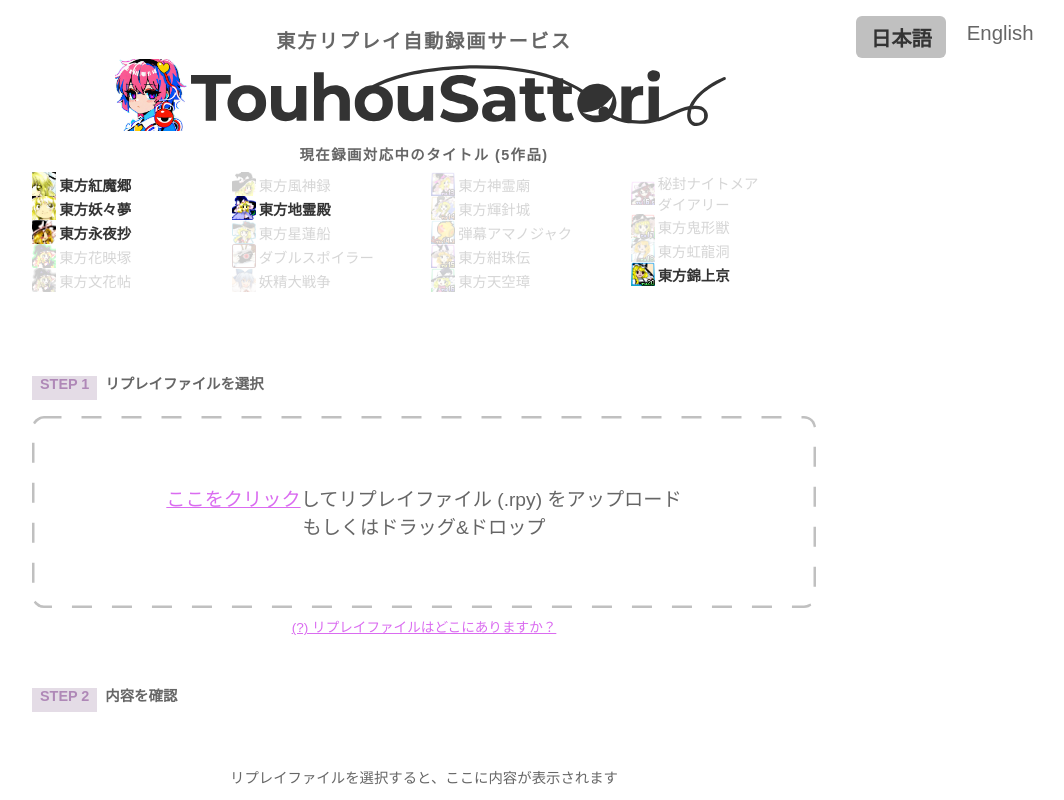
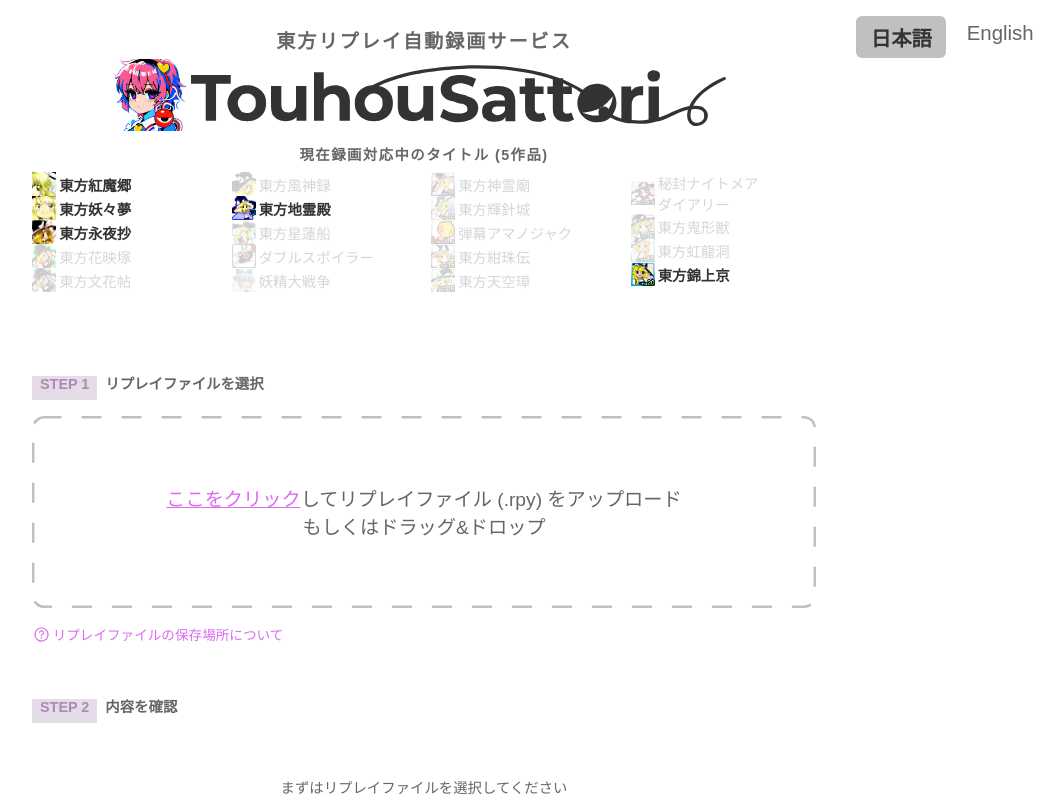
Before and after one commit to hakatashi/sattori, a React (Vite) app in the folder apps/web/: page / in a window 1280 px wide. Shown: the top 800 px of the page, without its empty margins (216-1280 px from the left). Built offline with nearby package versions, Linux system fonts and the light colour scheme; no server answers.

Commit message:
feat(web): リプレイヘルプへのリンクにionアイコンを追加しUI文言を調整

```diff
--- a/apps/web/package.json
+++ b/apps/web/package.json
@@ -14,6 +14,7 @@
     "@sattori/shared": "workspace:*",
     "clsx": "^2.1.1",
     "i18next": "^26.3.6",
+    "ionicons": "^8.1.0",
     "react": "^19.1.0",
     "react-dom": "^19.1.0",
     "react-i18next": "^17.0.11",
--- a/apps/web/src/components/UploadForm.module.css
+++ b/apps/web/src/components/UploadForm.module.css
@@ -126,9 +126,20 @@ li.supportedTitle.supported {
 }
 
 .replayHelpLink {
-  margin: 0.5rem 0 0;
-  text-align: center;
+  margin: 1rem 0 0;
   font-size: 0.85rem;
+}
+
+.replayHelpLink a {
+  display: inline-flex;
+  align-items: center;
+  text-decoration: none;
+  gap: 0.1rem;
+}
+
+.replayHelpLinkIcon {
+  vertical-align: -0.1em;
+  font-size: 1.4em;
 }
 
 .details {
--- a/apps/web/src/components/UploadForm.tsx
+++ b/apps/web/src/components/UploadForm.tsx
@@ -22,6 +22,7 @@ import { toLocalizedPath } from "../i18n/paths.ts";
 import { ReplayPreview } from "./ReplayPreview.tsx";
 import styles from "./UploadForm.module.css";
 import clsx from "clsx";
+import { helpCircleOutline } from "ionicons/icons";
 
 interface Props {
   onMagicLinkSent: (email: string) => void;
@@ -446,7 +447,10 @@ export function UploadForm({ onMagicLinkSent }: Props) {
       </label>
 
       <p className={styles.replayHelpLink}>
-        <Link to={toLocalizedPath("/replay-help", locale)}>{t("uploadForm.replayHelpLink")}</Link>
+        <Link to={toLocalizedPath("/replay-help", locale)}>
+          <ion-icon icon={helpCircleOutline} className={styles.replayHelpLinkIcon} aria-hidden="true" />
+          {t("uploadForm.replayHelpLink")}
+        </Link>
       </p>
 
       {errorMessage && <p className={styles.error}>{errorMessage}</p>}
--- a/apps/web/src/i18n/locales/en/translation.json
+++ b/apps/web/src/i18n/locales/en/translation.json
@@ -126,7 +126,7 @@
     "submitStarting": "Praying⋯",
     "submit": "Next",
     "termsAgreement": "By continuing, you agree to the <0>Terms of Service</0>.",
-    "replayHelpLink": "(?) Where can I find my replay file?"
+    "replayHelpLink": "Where can I find my replay file?"
   },
   "replayHelp": {
     "heading": "Where Touhou Project games save replay files",
@@ -152,7 +152,7 @@
   "replayPreview": {
     "ariaLabel": "Replay analysis result",
     "loadingAriaLabel": "Loading",
-    "emptyPlaceholder": "Select a replay file to see its details here",
+    "emptyPlaceholder": "Please select a replay file first",
     "unknown": "Unknown",
     "cleared": "Cleared",
     "notCleared": "Not cleared",
--- a/apps/web/src/i18n/locales/ja/translation.json
+++ b/apps/web/src/i18n/locales/ja/translation.json
@@ -125,7 +125,7 @@
     "submitStarting": "少女祈祷中⋯",
     "submit": "次へ",
     "termsAgreement": "続行すると、<0>利用規約</0>に同意したものとみなされます。",
-    "replayHelpLink": "(?) リプレイファイルはどこにありますか？"
+    "replayHelpLink": "リプレイファイルの保存場所について"
   },
   "replayHelp": {
     "heading": "東方Project作品のリプレイファイルの保存場所",
@@ -141,7 +141,7 @@
       },
       "appData": {
         "heading": "{{first}} 以降",
-        "description1": "「{{title}}」は、ユーザーの %APPDATA% フォルダにユーザーの戦績やリプレイファイルなどのデータを保存します。",
+        "description1": "「{{title}}」では、ユーザーの %APPDATA% フォルダにユーザーの戦績やリプレイファイルなどのデータを保存します。",
         "pathLabel": "既定では以下のフォルダにリプレイファイルが保存されます。"
       }
     },
@@ -151,7 +151,7 @@
   "replayPreview": {
     "ariaLabel": "リプレイ解析結果",
     "loadingAriaLabel": "読み込み中",
-    "emptyPlaceholder": "リプレイファイルを選択すると、ここに内容が表示されます",
+    "emptyPlaceholder": "まずはリプレイファイルを選択してください",
     "unknown": "不明",
     "cleared": "クリア",
     "notCleared": "未クリア",
--- a/apps/web/src/main.tsx
+++ b/apps/web/src/main.tsx
@@ -1,8 +1,11 @@
 import { StrictMode } from "react";
 import { createRoot } from "react-dom/client";
+import { defineCustomElement as defineIonIcon } from "ionicons/components/ion-icon.js";
 import { App } from "./App.tsx";
 import "./i18n/i18n.ts";
 import "./styles/global.css";
+
+defineIonIcon();
 
 const root = document.getElementById("root");
 if (!root) {
--- a/apps/web/src/pages/StaticPage.module.css
+++ b/apps/web/src/pages/StaticPage.module.css
@@ -3,10 +3,6 @@
   flex-direction: column;
   gap: 1rem;
   margin-top: 2rem;
-  padding: 2rem;
-  background: var(--panel);
-  border: 1px solid var(--panel-border);
-  border-radius: var(--radius);
   text-align: left;
   line-height: 1.7;
 }
```
Also changed, not shown: apps/web/src/ion-icon.d.ts (added, +12 -0 lines), 1 other file (tests, documents, lock files or other folders).
